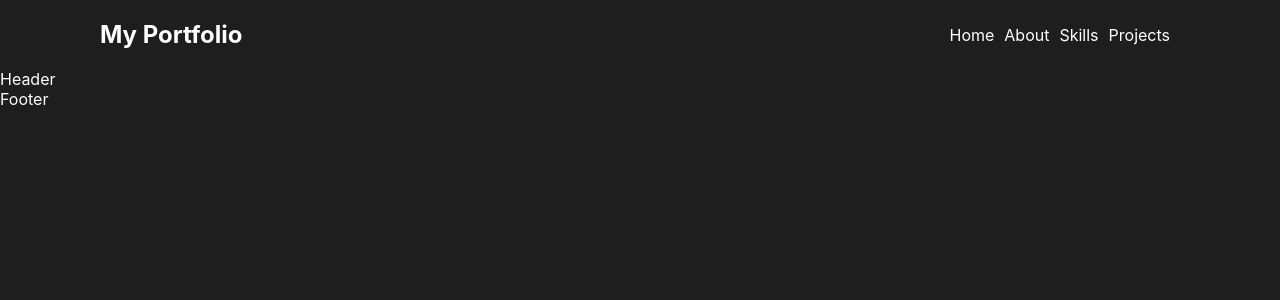
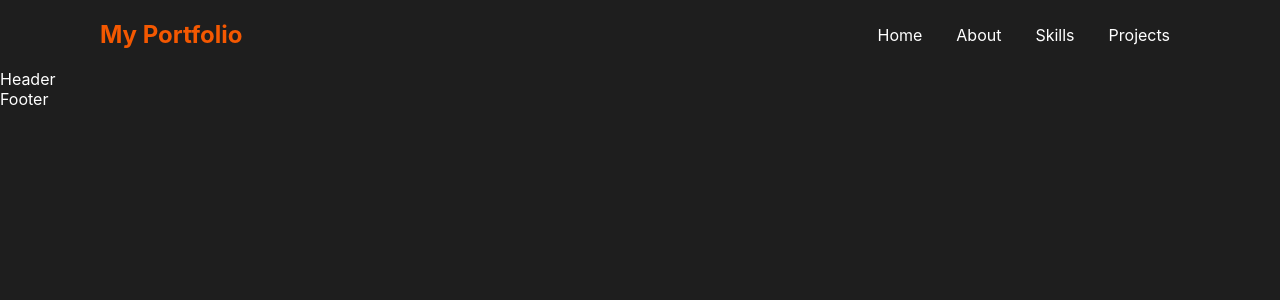
Before and after one commit to SeeJia/portfolio-website-react-css, a React (Create React App) app: page / in a window 1280 px wide. Shown: the top 300 px of the page. Built offline with nearby package versions, Linux system fonts and the light colour scheme.

Commit message:
finalize navbar

```diff
--- a/src/App.js
+++ b/src/App.js
@@ -11,7 +11,6 @@ function App() {
   return (
     <div className="App">
 
-    <div className="app">
     <Router>
       <Navbar />
       <Routes>
@@ -23,7 +22,6 @@ function App() {
       </Routes>
       <Footer />
      </Router>
-    </div>
 
     </div>
   );
--- a/src/components/Navbar/Navbar.css
+++ b/src/components/Navbar/Navbar.css
@@ -6,6 +6,7 @@
   padding-left: 100px;
   padding-right: 100px;
   background-color: #1E1E1E;
+  color: #F45801;
 }
 
 .navbar-brand h1 {
@@ -13,7 +14,7 @@
 }
 
 .menu-button {
-  display: none; /* 默认隐藏菜单按钮 */
+  display: none;
   background: none;
   border: none;
   cursor: pointer;
@@ -29,6 +30,8 @@
 
 .menu li {
   margin-right: 10px;
+  padding-left: 1.5rem;
+
 }
 
 .menu li a{
--- a/src/components/Navbar/Navbar.jsx
+++ b/src/components/Navbar/Navbar.jsx
@@ -17,7 +17,11 @@ export const Navbar = () => {
         <h1>My Portfolio</h1>
       </div>
       <button className="menu-button" onClick={toggleMenu}>
-        Menu
+      {isMenuOpen
+        ? <RiCloseLine color='#fff' size={27}  />
+        : <RiMenu3Line color='#fff' size={27}  />
+      }
+
       </button>
       <ul className={`menu ${isMenuOpen ? 'open' : ''}`}>
         <li><Link to="/">Home</Link></li>
```
